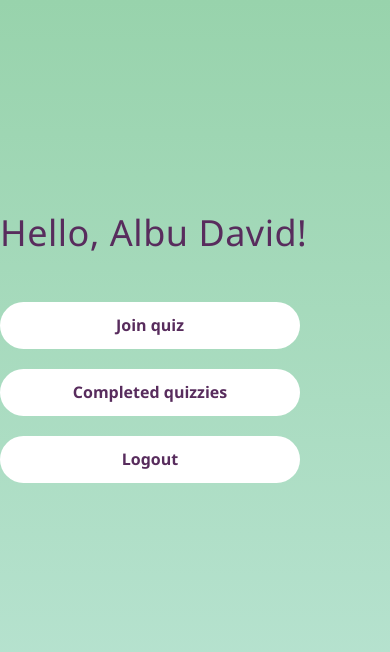
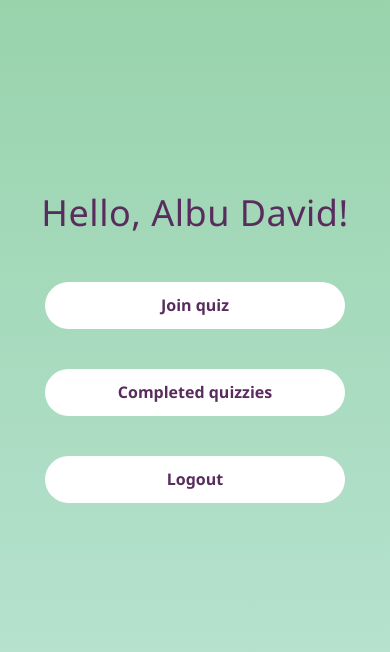
Before and after one commit to LucaTarniceriu/proiectWeb, a Django app: page /student/ in a window 390 px wide. Shown: the top 652 px of the page. Run offline with Django 5.2, Linux system fonts and the light colour scheme; a user stored in the database is signed in; some libraries are stand-ins or nearby versions.

Commit message:
responsive

```diff
--- a/quizEase/core/static/style.css
+++ b/quizEase/core/static/style.css
@@ -172,3 +172,18 @@
     margin-left: auto;   /* Centrare orizontală */
     margin-right: auto;  /* Centrare orizontală */
 }
+
+.button-group {
+    display: flex;
+    flex-direction: column;    /* Mobil: Coloană */
+    gap: 20px;
+    align-items: center;
+}
+
+/* === MEDIA QUERY (Pentru Laptop > 992px) === */
+@media (min-width: 992px) {
+    .button-group {
+        flex-direction: row;   /* Laptop: Linie */
+        gap: 50px;             /* Distanță mare între ele */
+    }
+}
```
